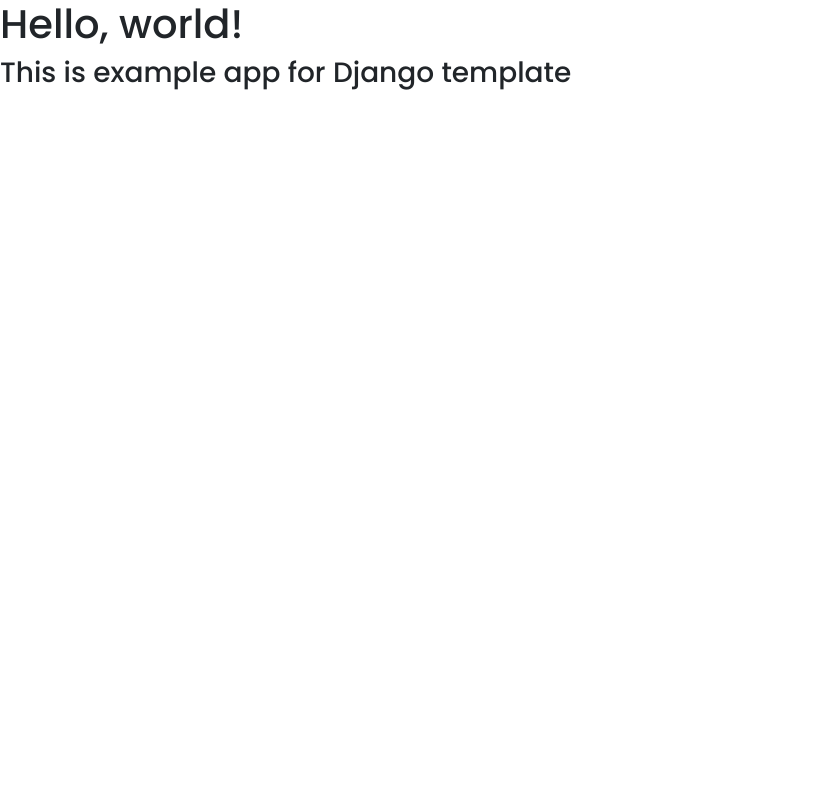
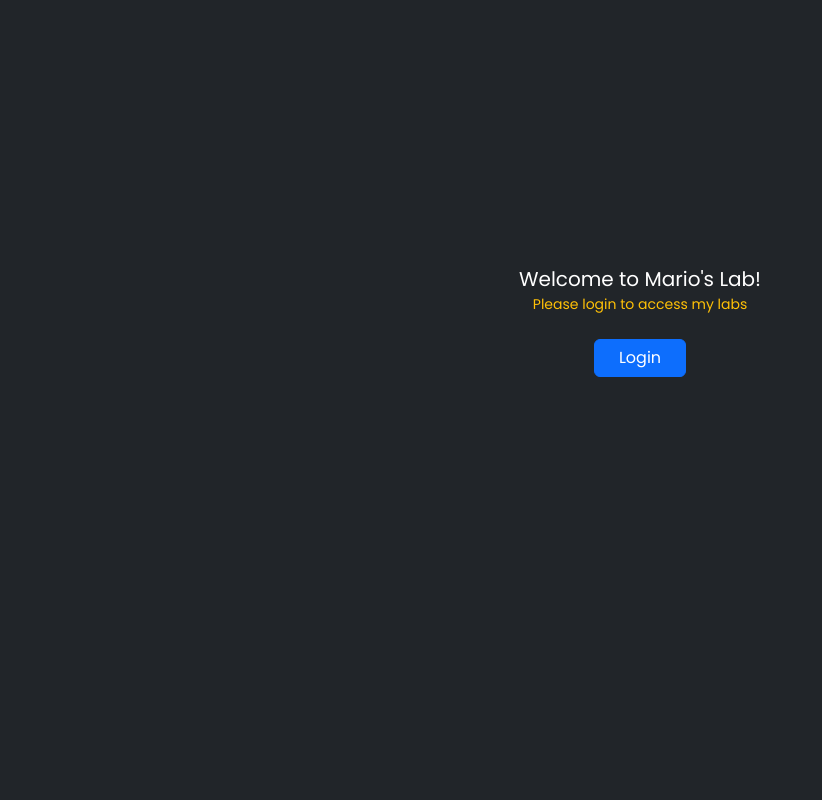
Before and after one commit to eugeniusms/pbp-lab-01, a Django app: page / in a window 1280 px wide. Shown: the whole page, without its empty margins (0-822 px from the left). Run offline with Django 4.2, Linux system fonts and the light colour scheme.

Commit message:
LAB 4: Add Styling index.html

```diff
--- a/example_app/templates/index.html
+++ b/example_app/templates/index.html
@@ -2,10 +2,26 @@
 {% load static %}
 
 {% block meta %}
-<title>Hello, world!</title>
+<title>Mario's Lab</title>
 {% endblock meta %}
 
 {% block content %}
-  <h1>Hello, world!</h1>
-  <h3>This is example app for Django template</h3>
+<div class="welcome text-bg-dark" style="height:800px">
+  <br><br><br><br><br><br><br><br><br><br><br>
+  <div class="d-flex justify-content-center">
+    <div>
+      <div class="d-flex justify-content-center" style="font-size:20px;">
+        Welcome to Mario's Lab!
+      </div>
+      <div class="d-flex justify-content-center text-warning" style="font-size:14px;">
+        Please login to access my labs
+      </div>
+      <div class="d-flex justify-content-center p-4">
+        <a href="{% url 'wishlist:login' %}">
+          <button class="btn btn-primary px-4">Login</button>
+        </a>
+      </div>
+    </div>
+  </div>
+</div>
 {% endblock content %}
```
